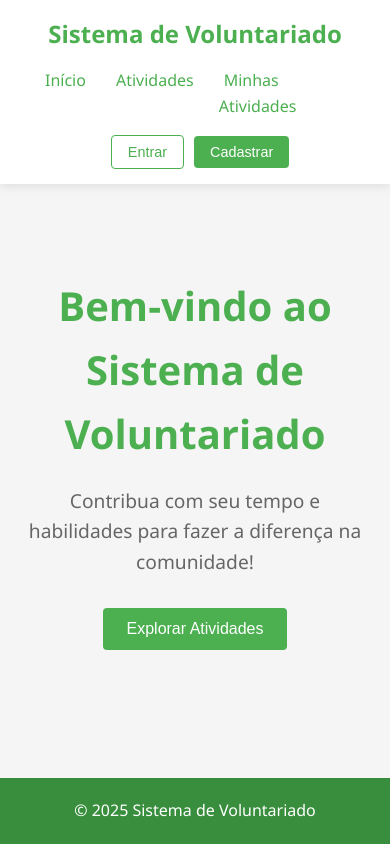
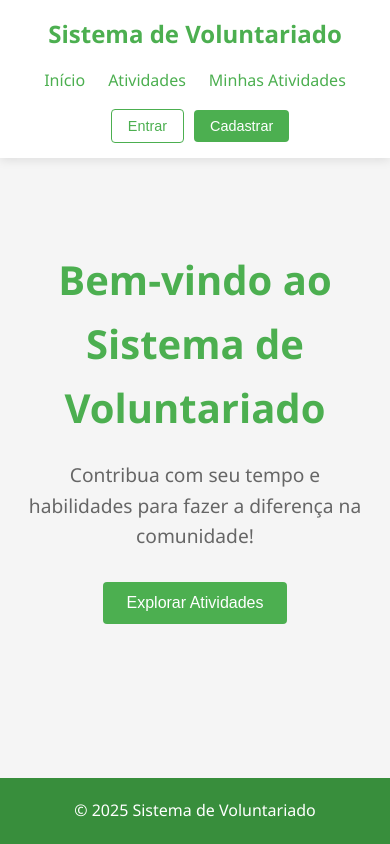
Before and after one commit to luizricardomaciel/sistema-de-voluntariado-api, a website with bundled scripts: page public/index.html in a window 390 px wide. Built offline with nearby package versions, Linux system fonts and the light colour scheme; files whose address does not match are found by name.

Commit message:
style: ajustando responsivo

```diff
--- a/public/style.css
+++ b/public/style.css
@@ -31,8 +31,9 @@
     line-height: 1.6;
     color: var(--text-color);
     background-color: var(--light-bg);
-    height: 100vh;
     position: relative;
+    min-height: 100vh;
+    padding-bottom: 65.60px;
   }
 
   a {
@@ -402,6 +403,10 @@
       margin: 15px 0;
     }
 
+    #main-nav li {
+      margin-left: 13px;
+    }
+
     #auth-buttons {
       width: 100%;
       justify-content: center;
```
Also changed, not shown: 10 other files.
